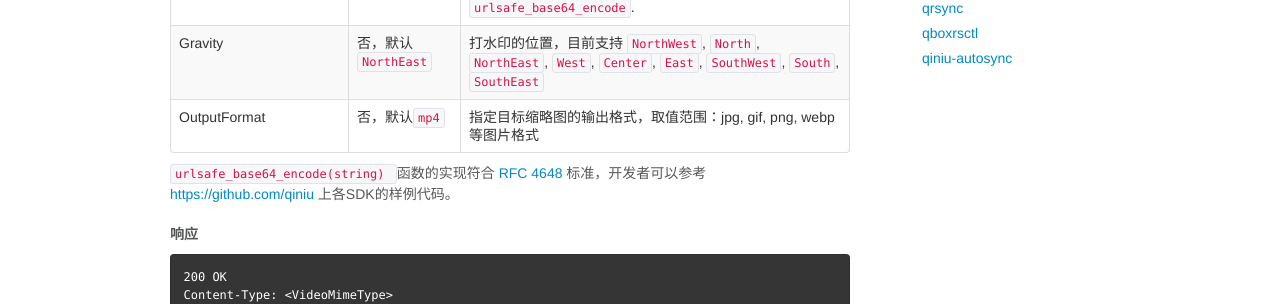
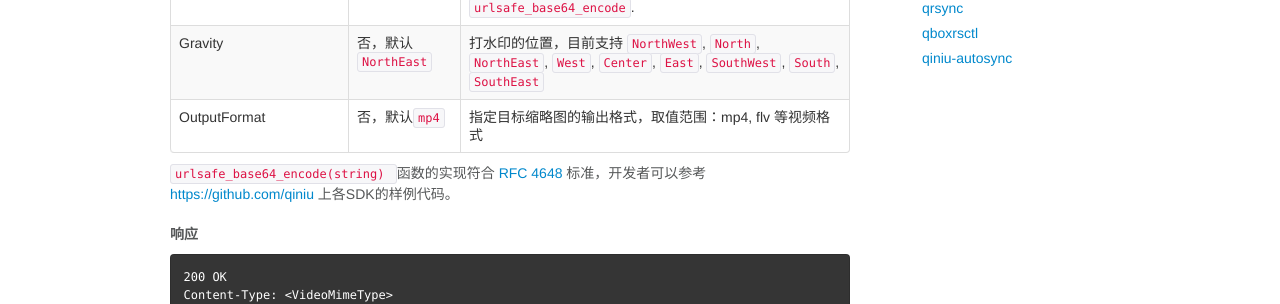
Before and after one commit to qiniu/docs.qiniu.com, a Jekyll site: the page built from api/video-watermark.markdown, in a window 1280 px wide. Shown: the part 471-775 px from the top of the page. Built offline with Jekyll 4.4.1, drawn with Linux system fonts in a browser that asks for light colours.

Commit message:
Update video-watermark.markdown

```diff
--- a/api/video-watermark.markdown
+++ b/api/video-watermark.markdown
@@ -17,7 +17,7 @@
 Mode| 是|模式, 1:, 表示`图片水印`
 EncodedRemoteImageUrl   |是| 水印的源路径，目前仅支持远程路径，需要经过 `urlsafe_base64_encode`.
 Gravity |否，默认`NorthEast`| 打水印的位置，目前支持 `NorthWest`, `North`, `NorthEast`, `West`, `Center`, `East`, `SouthWest`,   `South`, `SouthEast`
-OutputFormat  | 否，默认`mp4`|指定目标缩略图的输出格式，取值范围：jpg, gif, png, webp 等图片格式
+OutputFormat  | 否，默认`mp4`|指定目标缩略图的输出格式，取值范围：mp4, flv 等视频格式
 
 `urlsafe_base64_encode(string) ` 函数的实现符合 [RFC 4648](http://www.ietf.org/rfc/rfc4648.txt) 标准，开发者可以参考 [https://github.com/qiniu](https://github.com/qiniu) 上各SDK的样例代码。
 
```
